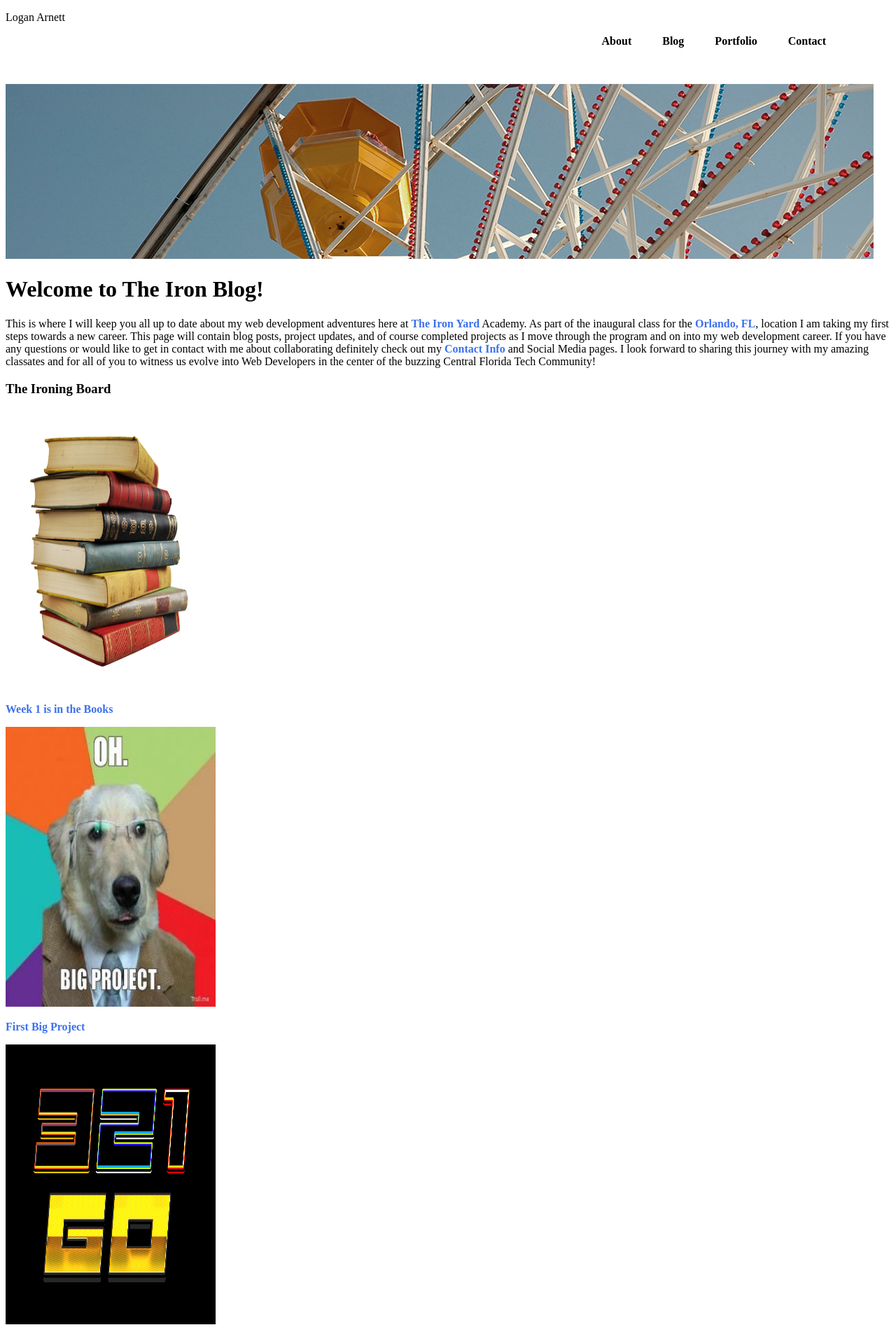
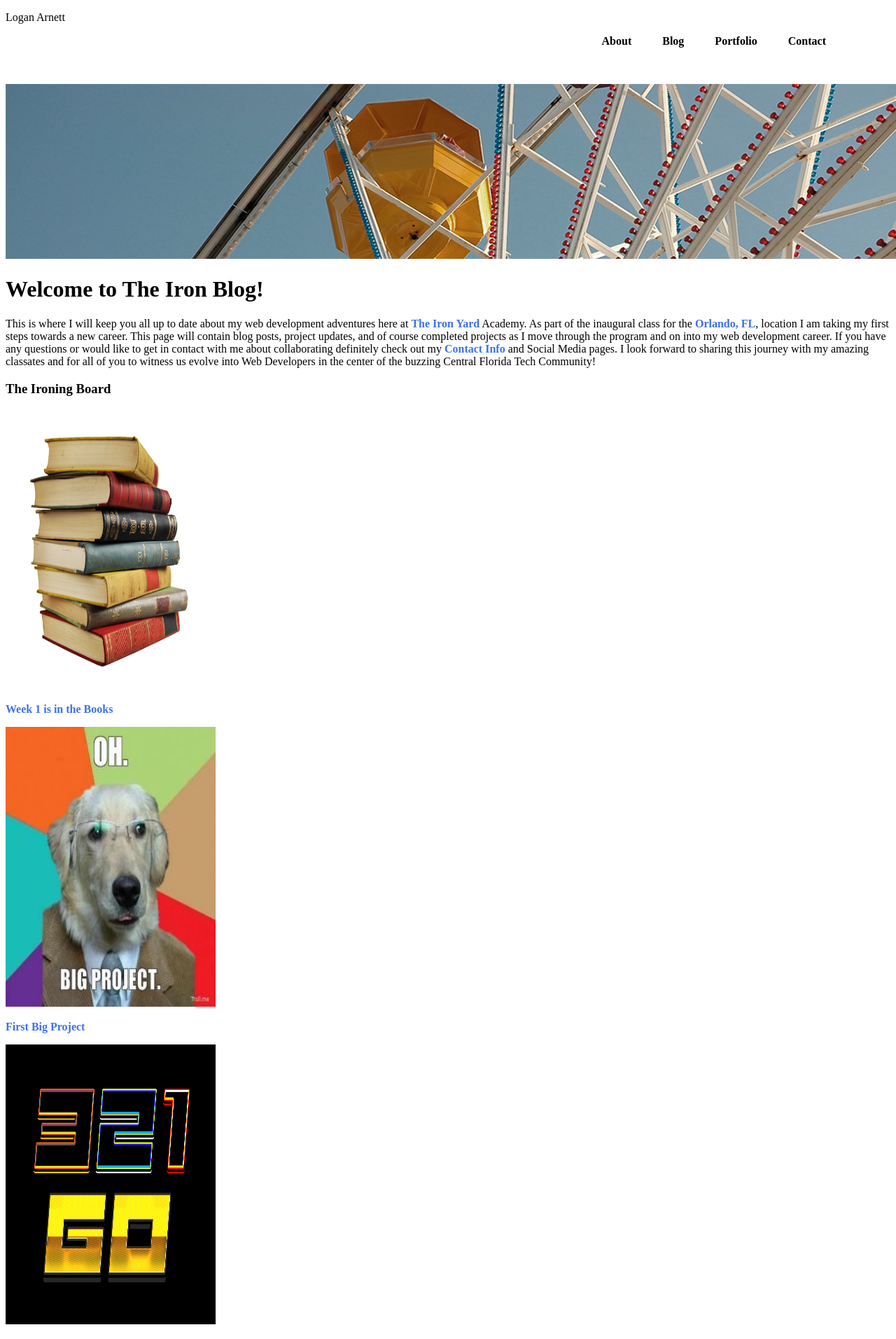
Before and after one commit to LoganArnett/MEANfolio, a Jekyll site: the page built from index.md, in a window 1280 px wide. Shown: the top 1914 px of the page at 70% size. Built offline with Jekyll 4.4.1, drawn with Linux system fonts in a browser that asks for light colours.

Commit message:
new header img

```diff
--- a/index.md
+++ b/index.md
@@ -18,7 +18,7 @@
 <p><br />
 <br />
 <br /></p>
-<div id="banner"><img src="images/ferriswheel2.jpg" alt="" width="auto"></div>
+<div id="banner"><img src="images/ferris1.jpg" alt="" width="auto"></div>
 
 # Welcome to The Iron Blog!
 This is where I will keep you all up to date about my web development
```
Also changed, not shown: images/ferris1.jpg (added).
